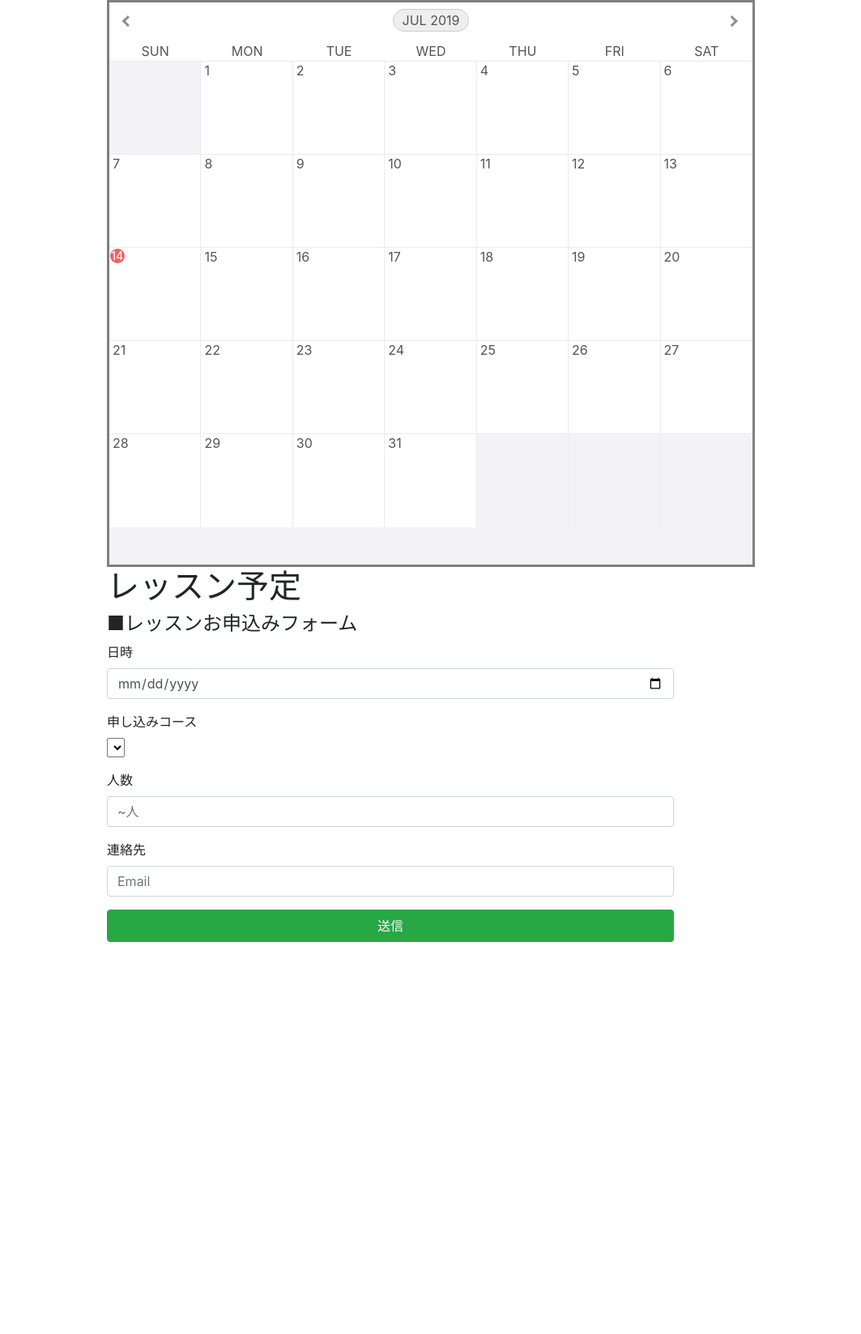
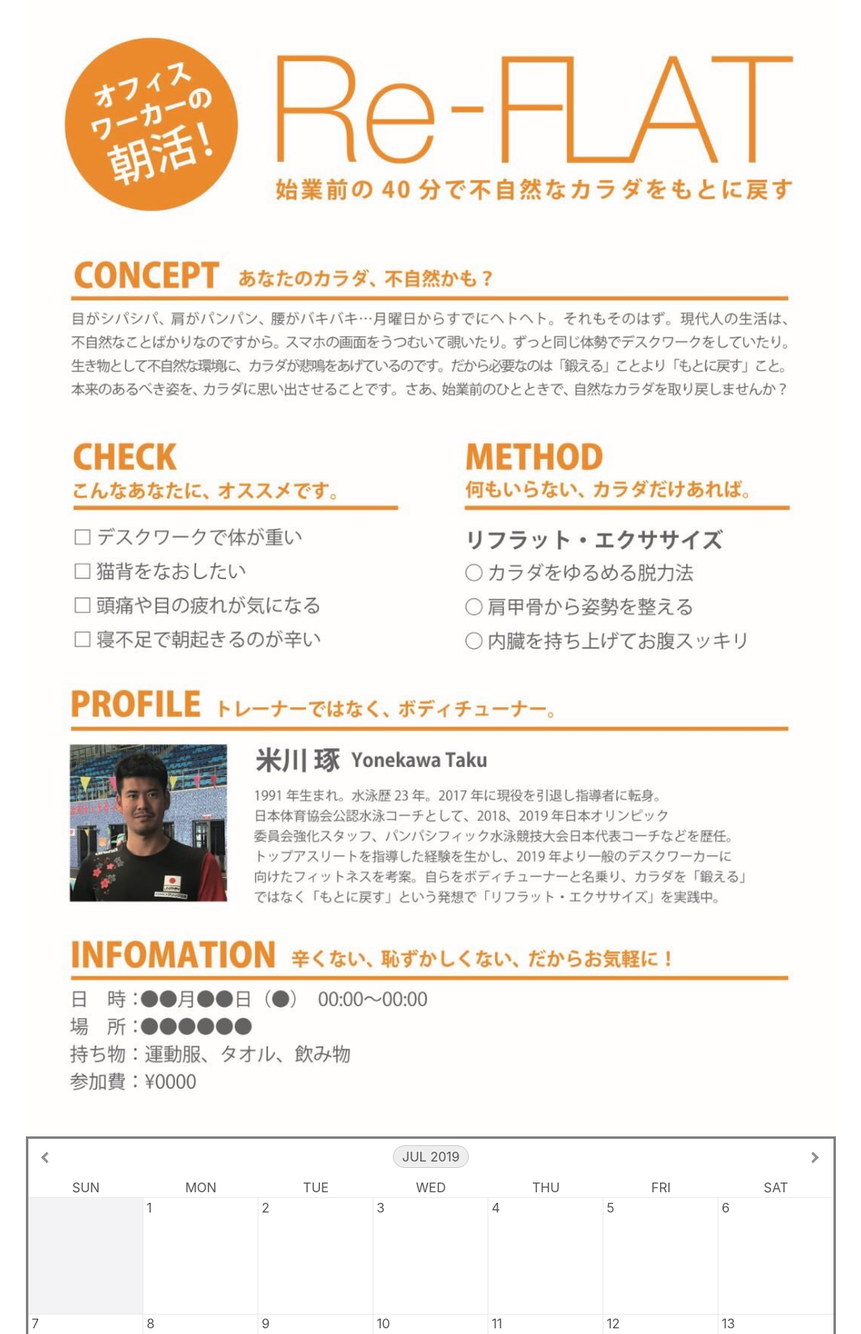
Before and after one commit to shibuya-r/re_flat, a plain HTML site: page index.html in a window 1280 px wide. Shown: the top 1647 px of the page at 81% size, without its empty margins (108-1171 px from the left). Before the commit the page ends 1179 px from the top, so only its background shows below. Drawn offline with nearby package versions, Linux system fonts and the light colour scheme; no server answers.

Commit message:
add top_img

```diff
--- a/css/main.css
+++ b/css/main.css
@@ -10,20 +10,22 @@
 #section1{
   margin-left:auto;  /* IE以外用の中央寄せ */
   margin-right:auto; /* IE以外用の中央寄せ */
-  width:800px;         /* 幅を決定する */
+  width:1000px;         /* 幅を決定する */
 }
 /* form */
 .submit-div{
   float: left;
   border: medium solid #808080;
-  width:800;
+  width:1000;
   height:500;
+    margin-left:auto;  /* IE以外用の中央寄せ */
+  margin-right:auto; /* IE以外用の中央寄せ */
 }
 .form-group{
-  width:700;
+  width:1000;
 }
 .btn-success{
-  width:700;
+  width:1000;
   height:40;
 }
 .form-title{
@@ -36,7 +38,7 @@
   font-weight:bold;
 }
 #mycalendar{
-    border: medium solid #808080;
-      width:800;
-  height:700;
+  border: medium solid #808080;
+  margin-left:auto;  /* IE以外用の中央寄せ */
+  margin-right:auto; /* IE以外用の中央寄せ */
 }
--- a/index.html
+++ b/index.html
@@ -12,19 +12,20 @@
 	<link rel="stylesheet" href="./css/monthly.css">
 	<script type="text/javascript" src="./js/jquery.js"></script>
 	<script type="text/javascript" src="./js/monthly.js"></script>
+	<script type="text/javascript" src="./js/main.js"></script>
 	<script src="https://www.gstatic.com/firebasejs/4.12.1/firebase.js"></script>
 	<script src="https://www.gstatic.com/firebasejs/4.12.1/firebase-firestore.js"></script>
 	<script type="text/javascript" src="./js/firebase-config.js"></script>
 	<link rel="stylesheet" href="./css/main.css">
 	<!-- calendario -->
-	<title>TAKU's HP</title>
+	<title>Re-FLAT</title>
 </head>
 
 <body>
 	<section class="section" id="section1">
+		<img src="./img/top.jpg" style="width:1000;"></div>
 		<div class="monthly" id="mycalendar"></div>
 		<div>
-			<h1 id="page_title"><span class="label label-warning">レッスン予定</h1>
 			<iflame class="submit-form">
 				<h4>■レッスンお申込みフォーム</h4>
 				<form class="col-xs-8">
@@ -50,22 +51,6 @@
 			</iflame>
 		</div>
 	</section>
-	<script>
-		$(window).load(function () {
-			$('#mycalendar').monthly();
-		});
-		firebase.initializeApp(window.fbConfig.config);
-		db = firebase.firestore();
-		db.collection('PRACTICE_COURSE').get().then(snap => {
-			snap.forEach(doc => {
-				let selectOption = document.createElement("option");
-				selectOption.setAttribute("value", doc.data().practice_id);
-				selectOption.innerHTML = doc.data().practice_name;
-
-				$("#select_course").append(selectOption);
-			});
-		});
-	</script>
 </body>
 
 </html>
--- /dev/null
+++ b/js/main.js
@@ -0,0 +1,16 @@
+$(function () {
+    $('#mycalendar').monthly();
+
+    firebase.initializeApp(window.fbConfig.config);
+    db = firebase.firestore();
+    db.collection('PRACTICE_COURSE').get().then(snap => {
+        snap.forEach(doc => {
+            let selectOption = document.createElement("option");
+            selectOption.setAttribute("value", doc.data().practice_id);
+            selectOption.innerHTML = doc.data().practice_name;
+
+            $("#select_course").append(selectOption);
+        });
+    });
+
+});
```
Also changed, not shown: img/top.jpg (added).
